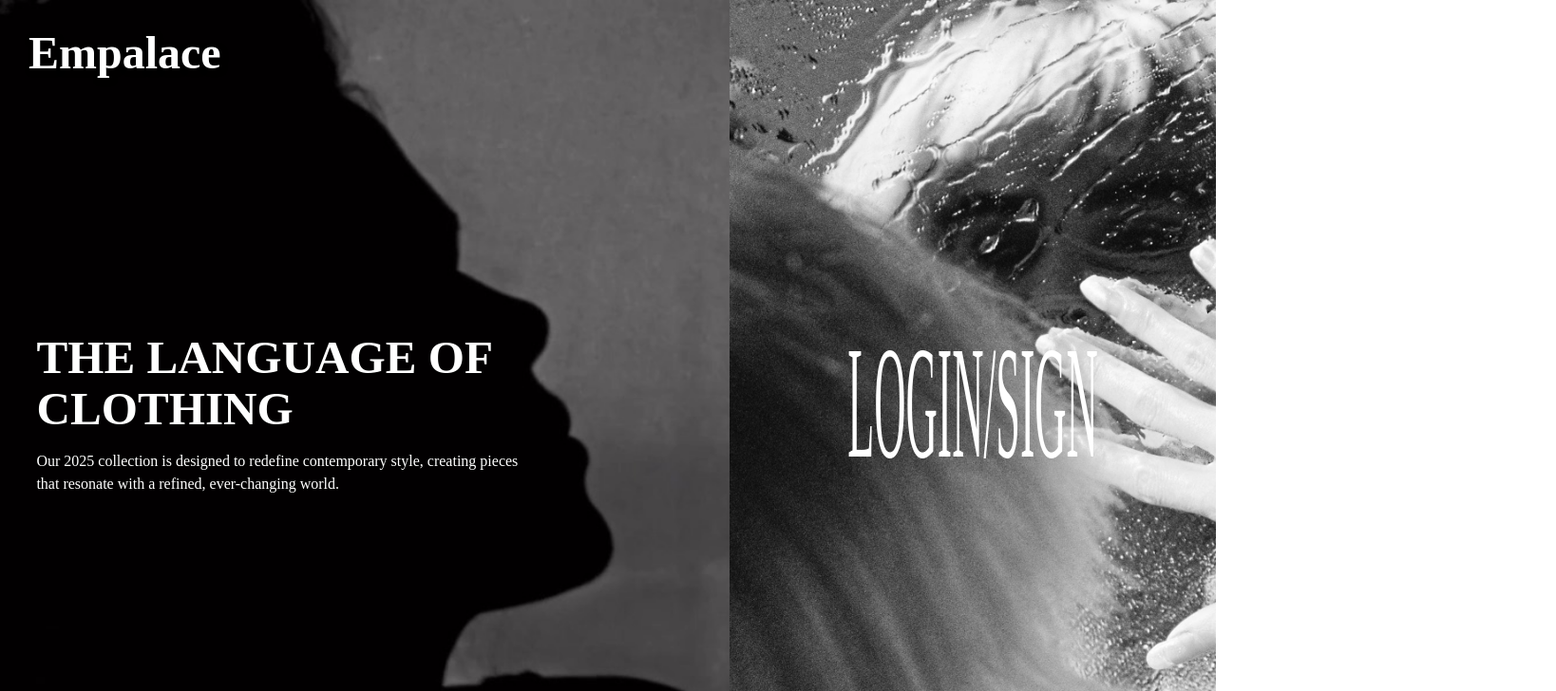
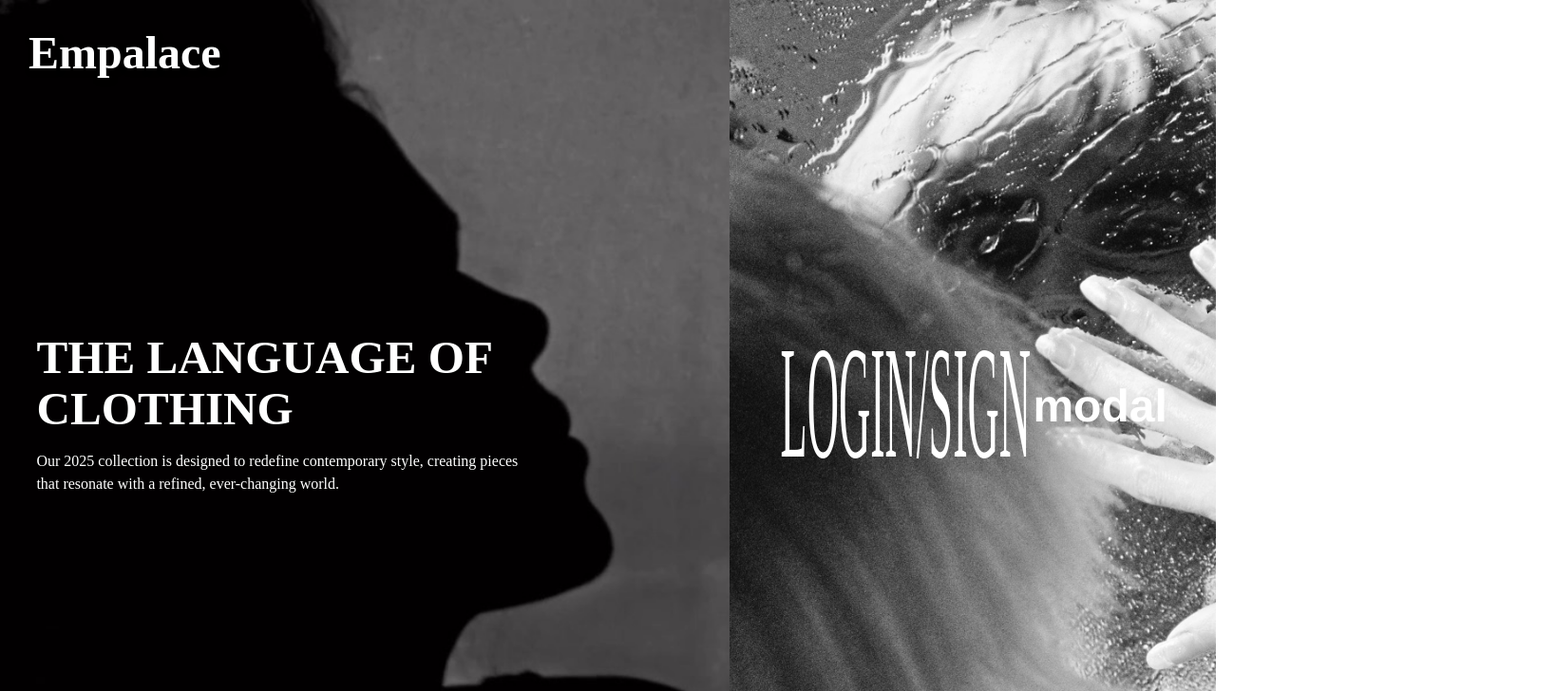
Before and after one commit to iuripedroso/Empalace, a React (Vite) app: page / in a window 1280 px wide. Shown: the top 728 px of the page at 95% size, 1638 px wide, since content can reach past the window. Built offline with nearby package versions, Linux system fonts and the light colour scheme; a web font is replaced by a local one.

Commit message:
criação do modal

```diff
--- /dev/null
+++ b/src/components/modal.jsx
@@ -0,0 +1,7 @@
+import React from 'react'
+
+export default function Modal() {
+  return (
+    <div>modal</div>
+  )
+}
--- a/src/home/App.jsx
+++ b/src/home/App.jsx
@@ -1,7 +1,6 @@
 import './App.css'
 import { useEffect } from 'react'
-
-
+import Modal from '../components/modal'
 
 function App() {
 
@@ -36,6 +35,7 @@
         <div className="login">
           <div className="login-main">
             <button>LOGIN/SIGN</button>
+            <Modal />
           </div>
 
         </div>
```
